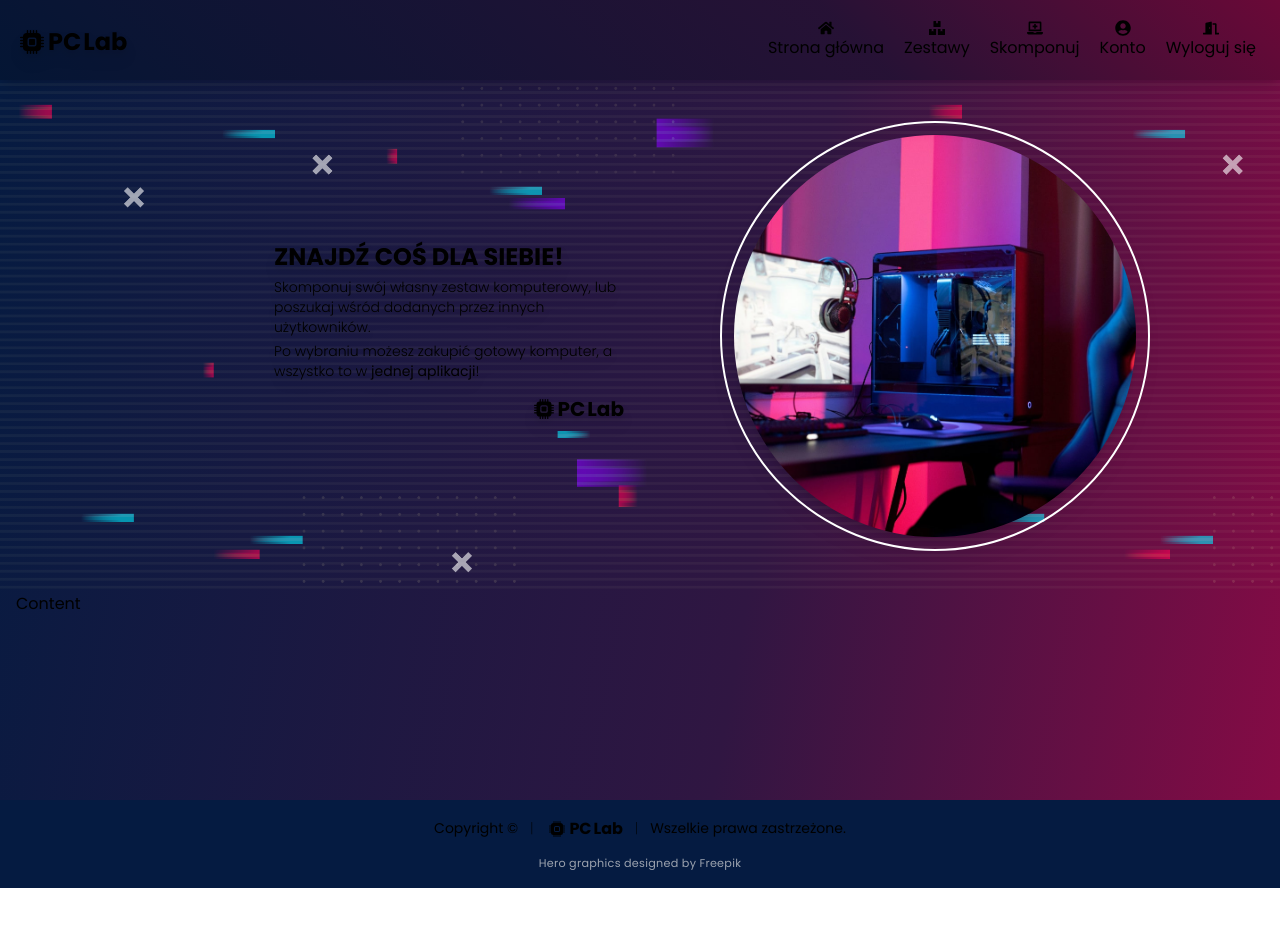
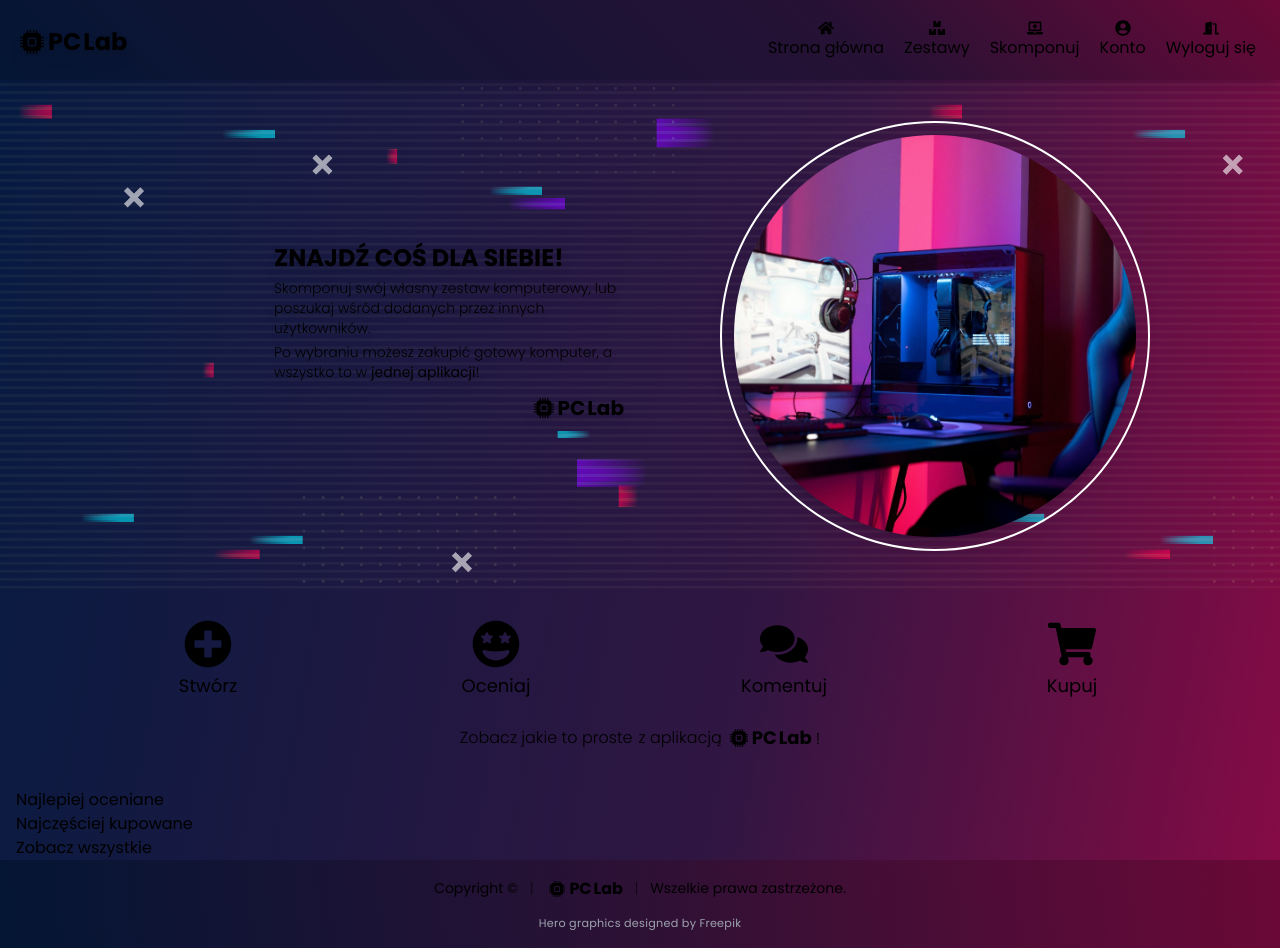
Before and after one commit to jakubcieslik99/pclab, a React (Vite) app in the folder client/: page / in a window 1280 px wide. Before the commit the page ends 888 px from the top, so only its background shows below. Built offline with nearby package versions, Linux system fonts and the light colour scheme.

Commit message:
HomeScreen styling applied

```diff
--- a/client/src/components/footer/Footer.jsx
+++ b/client/src/components/footer/Footer.jsx
@@ -3,7 +3,7 @@ import { BsCpuFill } from 'react-icons/bs'
 
 const Footer = forwardRef((_props, ref) => {
   return (
-    <footer ref={ref} className="relative h-[147.8px] p-4 -mb-[147.8px] bg-pclab-600 -z-10 md:h-[87.8px] md:-mb-[87.8px]">
+    <footer ref={ref} className="relative h-[147.8px] p-4 -mb-[147.8px] gradient-footer -z-10 md:h-[87.8px] md:-mb-[87.8px]">
       <div className="flex flex-col items-center justify-center text-sm md:flex-row">
         <p>Copyright © </p>
         <p className="hidden mx-3 font-extralight md:block">|</p>
--- a/client/src/components/hero/Hero.jsx
+++ b/client/src/components/hero/Hero.jsx
@@ -26,9 +26,9 @@ const Hero = () => {
               <span className="font-normal">jednej aplikacji</span>!
             </p>
             <h3 className="flex items-center justify-end mb-2 text-xl font-bold">
-              <BsCpuFill className="ml-1 mt-[1px]" />
-              <span className="mt-[2px] ml-1">PC</span>
-              <span className="mt-[2px] ml-[2px]">Lab</span>
+              <BsCpuFill className="ml-1" />
+              <span className="ml-1">PC</span>
+              <span className="ml-[2px]">Lab</span>
             </h3>
           </div>
         </div>
--- a/client/src/index.css
+++ b/client/src/index.css
@@ -26,6 +26,7 @@ body {
 #root {
   @apply relative flex-1 flex flex-col gradient-root; /*Scrollable pages*/
   /*@apply fixed top-0 w-full h-full gradient-root; /*Fixed pages*/
+  /*@apply mb-0; /*Footer visibility*/
 }
 #root > main {
   /*For fixed pages*/
@@ -46,6 +47,10 @@ body {
 }
 .gradient-mobile-menu {
   background: linear-gradient(280deg, #051b41 3%, #301642 32%, #850b45 97%), rgba(0, 0, 0, 0.2);
+  background-blend-mode: multiply;
+}
+.gradient-footer {
+  background: linear-gradient(85deg, #051b41 0%, #301642 44%, #850b45 100%), rgba(0, 0, 0, 0.2);
   background-blend-mode: multiply;
 }
 
@@ -71,6 +76,9 @@ body {
 }
 /*from md*/
 @media (min-width: 768px) {
+  #root {
+    @apply mb-14; /*Footer visibility*/
+  }
   #root > main {
     /*For fixed pages*/
     /*height: calc(100% - 0px); /*Stretched content minus header height*/
--- a/client/src/screens/HomeScreen.jsx
+++ b/client/src/screens/HomeScreen.jsx
@@ -1,3 +1,5 @@
+import { BsCpuFill } from 'react-icons/bs'
+import { FaPlusCircle, FaGrinStars, FaComments, FaShoppingCart } from 'react-icons/fa'
 import Hero from '../components/hero/Hero'
 
 const HomeScreen = () => {
@@ -6,7 +8,45 @@ const HomeScreen = () => {
       <Hero />
 
       <div className="content">
-        <div>Content</div>
+        <div className="grid max-w-6xl grid-cols-2 pt-6 pb-5 mx-auto md:pt-7 md:pb-6 md:grid-cols-4">
+          <div className="flex flex-col items-center justify-center mb-5 md:mb-0">
+            <FaPlusCircle className="mb-1 text-5xl" />
+            <h4 className="text-lg">Stwórz</h4>
+          </div>
+          <div className="flex flex-col items-center justify-center mb-5 md:mb-0">
+            <FaGrinStars className="mb-1 text-5xl" />
+            <h4 className="text-lg">Oceniaj</h4>
+          </div>
+          <div className="flex flex-col items-center justify-center">
+            <FaComments className="mb-1 text-5xl" />
+            <h4 className="text-lg">Komentuj</h4>
+          </div>
+          <div className="flex flex-col items-center justify-center">
+            <FaShoppingCart className="mb-1 text-5xl" />
+            <h4 className="text-lg">Kupuj</h4>
+          </div>
+        </div>
+
+        <div className="flex flex-col items-center justify-center sm:gap-[6px] font-light sm:flex-row text-md pb-9">
+          <div>Zobacz jakie to proste</div>
+          <div className="flex">
+            <span className="mt-[2px]">z aplikacją</span>
+            <span className="flex items-center text-lg font-bold">
+              <BsCpuFill className="ml-2" />
+              <span className="ml-1">PC</span>
+              <span className="ml-[2px] mr-1">Lab</span>
+            </span>
+            <span className="mt-[3px]">!</span>
+          </div>
+        </div>
+      </div>
+
+      <div className="content">
+        <div>Najlepiej oceniane</div>
+
+        <div>Najczęściej kupowane</div>
+
+        <div>Zobacz wszystkie</div>
       </div>
     </main>
   )
```
